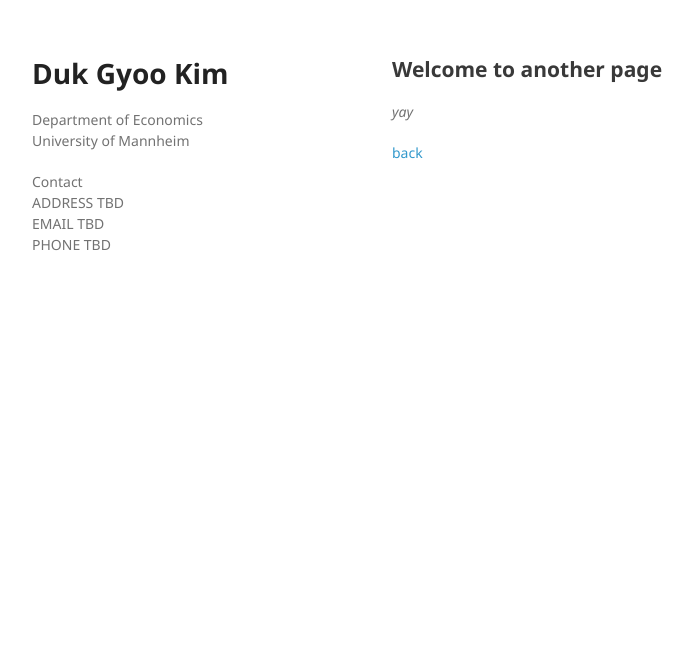
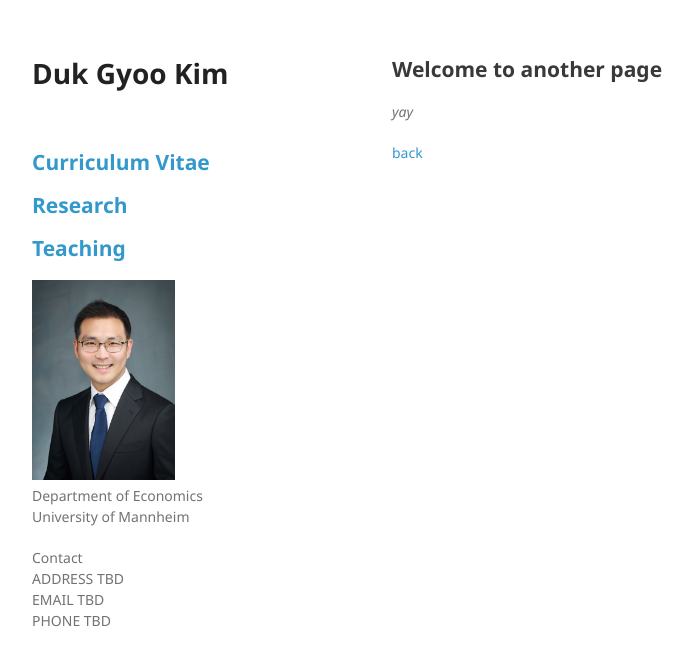
Before and after one commit to kimdukgyoo/kimdukgyoo.github.io, a Jekyll site: the page built from another-page.md, in a window 1280 px wide. Shown: the top 666 px of the page, without its empty margins (178-871 px from the left). Built offline with Jekyll 4.4.1, drawn with Linux system fonts in a browser that asks for light colours; our own code applies the rules of GitHub Pages for plain Markdown files.

Commit message:
Update default.html

```diff
--- a/_layouts/default.html
+++ b/_layouts/default.html
@@ -14,11 +14,15 @@
   <body>
     <div class="wrapper">
       <header>
-        <h1>Duk Gyoo Kim</h1>
+        <h1>Duk Gyoo Kim</h1><br><br>
+        <h2><a href=""> Curriculum Vitae </a></h2>
+        <h2><a href=""> Research </a></h2>
+        <h2><a href=""> Teaching </a></h2>
+        <div style="display:inline;float:center"><img border="0" height="200" src="./profile.JPG"></div>
         <p>Department of Economics<br>University of Mannheim</p>
         <p>Contact <br> ADDRESS TBD <br> EMAIL TBD <br> PHONE TBD</p>
-<!--        <div style="display:inline;float:center"><img border="0" height="200" src="./profile.JPG"></div>
 
+<!--
         {% if site.github.is_project_page %}
           <p class="view"><a href="{{ site.github.repository_url }}">View the Project on GitHub <small>{{ github_name }}</small></a></p>
         {% endif %}
```
